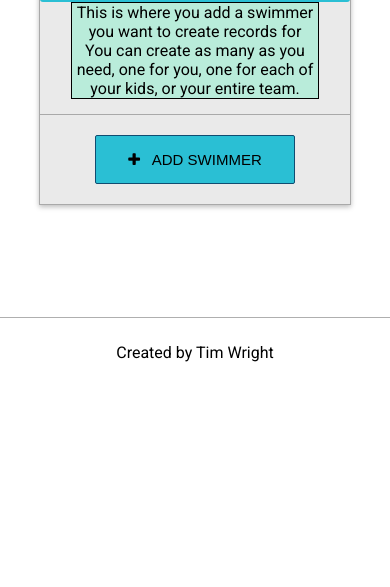
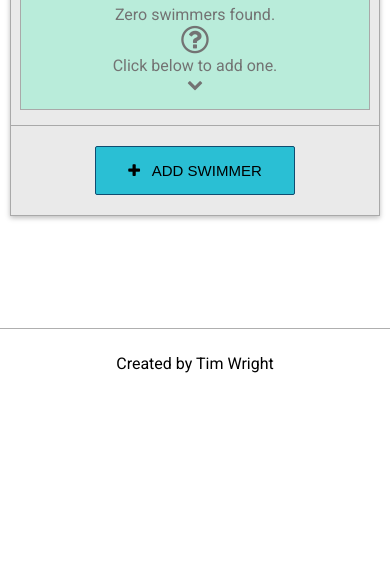
Before and after one commit to Karobka/swim_pr2, a website: page public/events.html in a window 390 px wide. Shown: the part 257-844 px from the top of the page. Drawn offline with nearby package versions, Linux system fonts and the light colour scheme; no server answers.

Commit message:
updated swimmer list view

```diff
--- a/public/events.html
+++ b/public/events.html
@@ -76,8 +76,10 @@
                 <h2>SELECT A SWIMMER TO VIEW AND ADD NEW SWIM EVENTS:</h2>
             </div>
             <div class="intro_message">
-                <p>This is where you add a swimmer you want to create records for</p>
-                <p>You can create as many as you need, one for you, one for each of your kids, or your entire team.</p>
+                <p>Zero swimmers found.</p>
+                <i class="fa fa-question-circle-o fa-2x" aria-hidden="true"></i>
+                <p>Click below to add one.</p>
+                <i class="fa fa-chevron-down fa-1x" aria-hidden="true"></i>
             </div>
             <section class="swimr_list_data">
             </section>
--- a/public/main.css
+++ b/public/main.css
@@ -44,10 +44,15 @@ body {
 .intro_message {
     display: none;
     background-color: #b9ecda;
-    border: 1px solid black;
-    width: 80%;
+    border: 1px solid #a9a9a9;
+    width: 50%;
     margin: auto;
+    margin-top: 15px;
+    font-size: 150%;
+    padding: 15px;
+    color: #737373;
 }
+
 .intro_words {
     line-height: 70px;
 }
@@ -355,6 +360,13 @@ footer p {
     .login_wrap {
         width: 100%;
     }
+    .intro_message {
+        width: 95%;
+        font-size: 100%;
+    }
+    .container_wrap {
+        width: 95%;
+    }
 }
 
 @media screen and (max-width: 500px{
```
